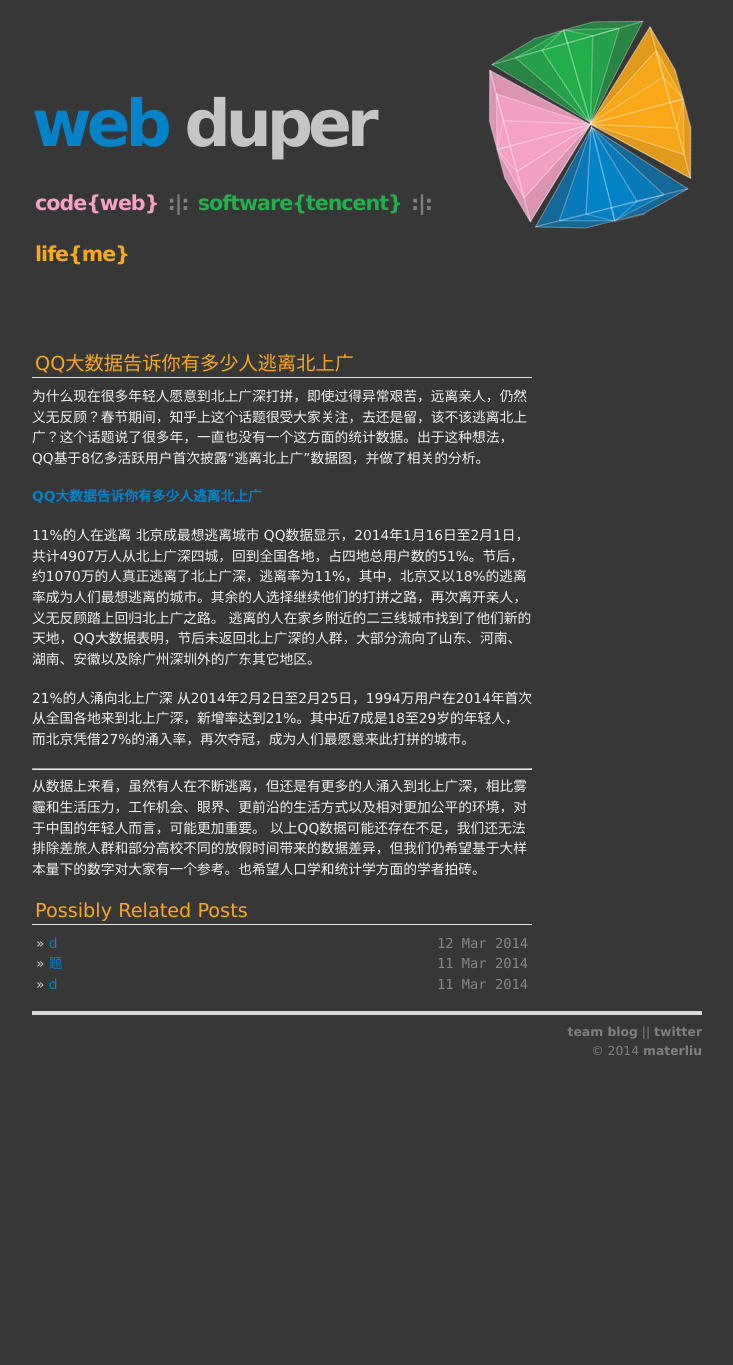
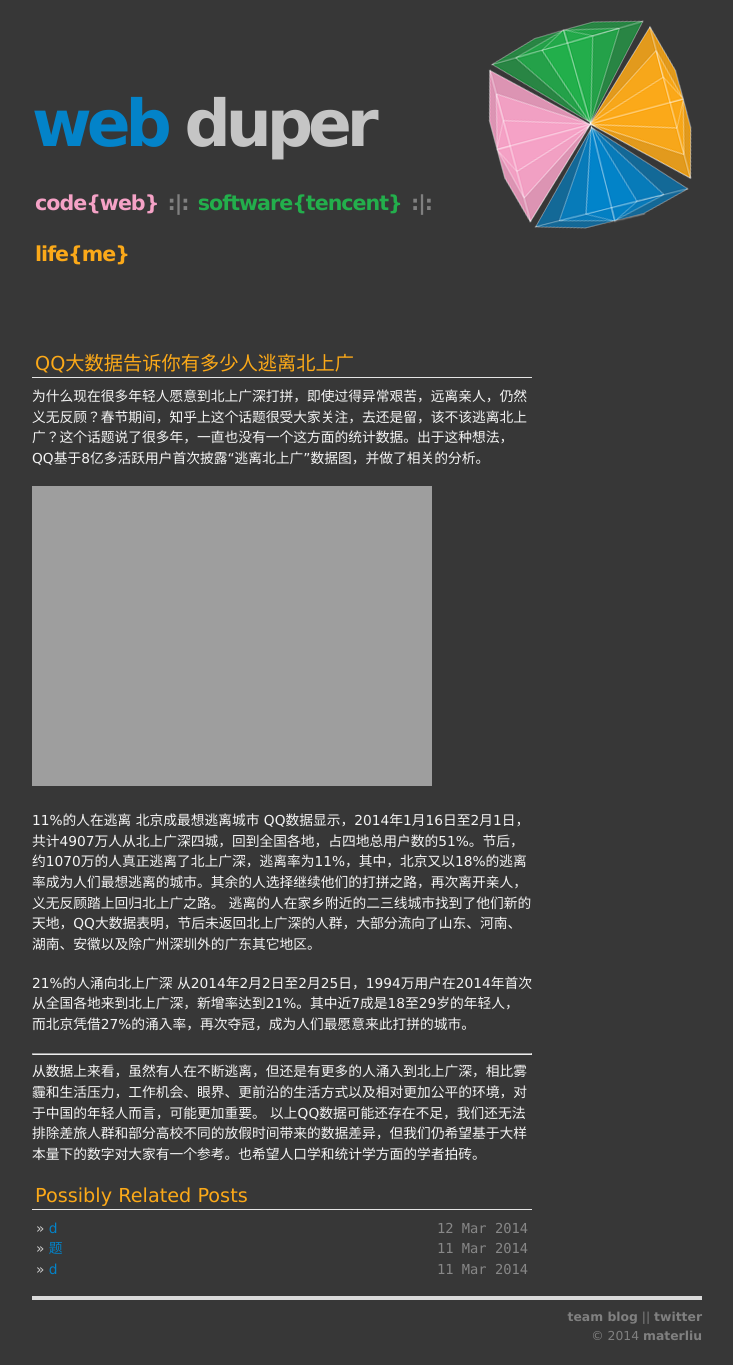
Before and after one commit to materliu/materliu.github.io, a Jekyll site: the page built from all/life/_posts/2014-03-12-QQ大数据告诉你有多少人逃离北上广.md, in a window 1280 px wide. Shown: the whole page, without its empty margins (273-1006 px from the left). Built offline with Jekyll 4.4.1, drawn with Linux system fonts in a browser that asks for light colours; Markdown is read by kramdown in place of the engine named in the settings; before the commit the page ends 1080 px from its top, so only the background shows below that.

Commit message:
change image !

```diff
--- a/all/life/_posts/2014-03-12-QQ大数据告诉你有多少人逃离北上广.md
+++ b/all/life/_posts/2014-03-12-QQ大数据告诉你有多少人逃离北上广.md
@@ -6,7 +6,7 @@
 ### QQ大数据告诉你有多少人逃离北上广
 为什么现在很多年轻人愿意到北上广深打拼，即使过得异常艰苦，远离亲人，仍然义无反顾？春节期间，知乎上这个话题很受大家关注，去还是留，该不该逃离北上广？这个话题说了很多年，一直也没有一个这方面的统计数据。出于这种想法，QQ基于8亿多活跃用户首次披露“逃离北上广”数据图，并做了相关的分析。
 
-[QQ大数据告诉你有多少人逃离北上广][1]
+![QQ大数据告诉你有多少人逃离北上广]([1])
 
 11%的人在逃离 北京成最想逃离城市
 QQ数据显示，2014年1月16日至2月1日，共计4907万人从北上广深四城，回到全国各地，占四地总用户数的51%。节后，约1070万的人真正逃离了北上广深，逃离率为11%，其中，北京又以18%的逃离率成为人们最想逃离的城市。其余的人选择继续他们的打拼之路，再次离开亲人，义无反顾踏上回归北上广之路。
```
